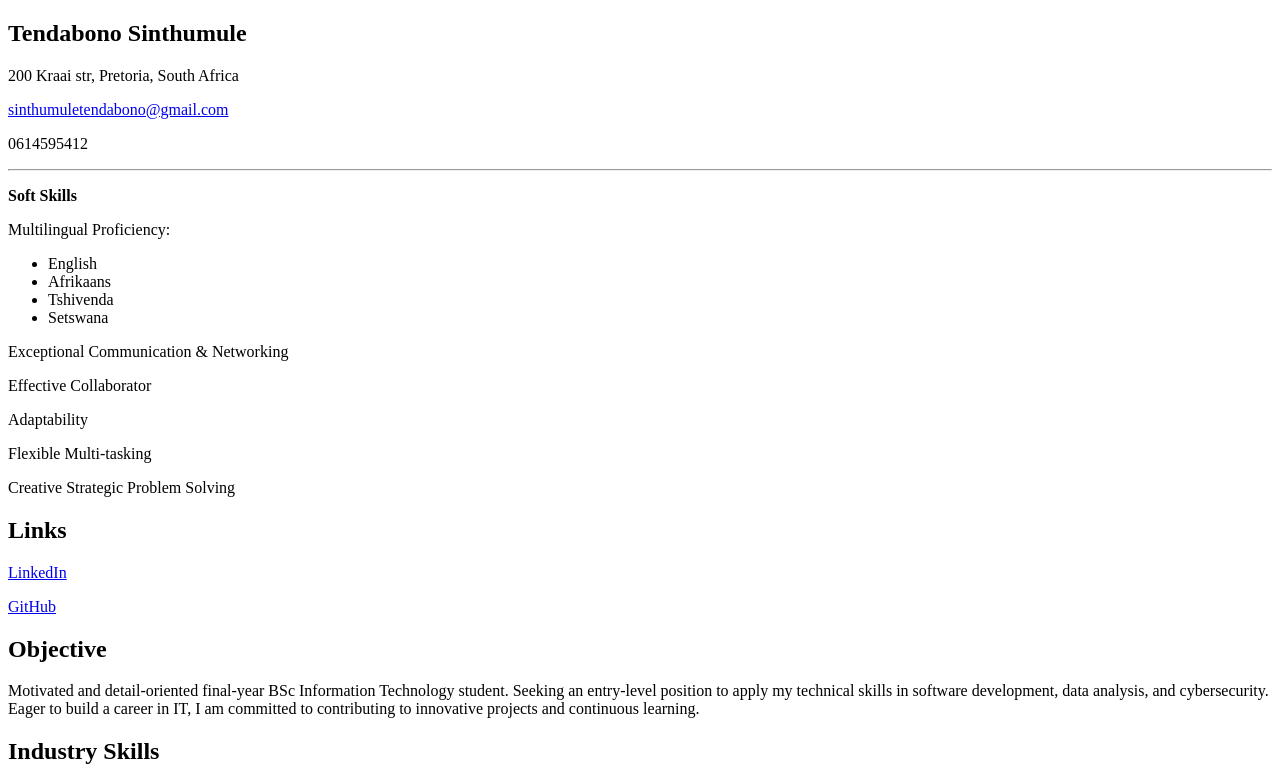
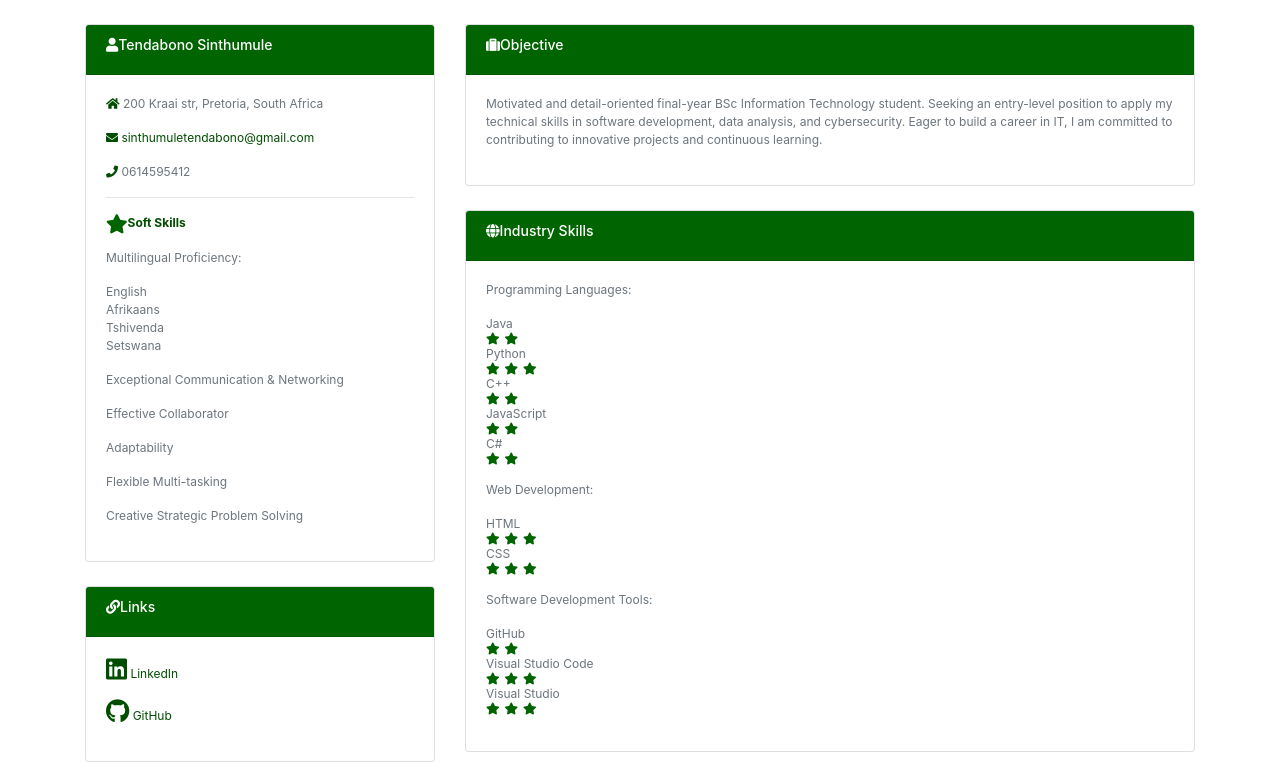
Before and after one commit to TS29TR21/VirtualCV, a plain HTML site: page index.html in a window 1280 px wide. Shown: the top 773 px of the page. Drawn offline with nearby package versions, Linux system fonts and the light colour scheme.

Commit message:
Complete the whole website

```diff
--- a/index.html
+++ b/index.html
@@ -1,11 +1,122 @@
 <!DOCTYPE html>
 <html lang="en">
 <head>
-    <meta charset="UTF-8" />
-    <meta name="viewport" content="width=device-width, initial-scale=1.0" />
-    <title>Document</title>
+    <meta charset="UTF-8">
+    <meta name="viewport" content="width=device-width, initial-scale=1.0">
+    <title>Tendabono Sinthumule - CV</title>
+    <link rel="stylesheet" href="https://stackpath.bootstrapcdn.com/bootstrap/4.5.2/css/bootstrap.min.css">
+    <link rel="stylesheet" href="https://cdnjs.cloudflare.com/ajax/libs/font-awesome/5.15.3/css/all.min.css">
+    <style>
+        /* Custom Colors */
+        .text-dark-green {
+            color: #004d00;
+        }
+        .bg-dark-green {
+            background-color: #004d00;
+        }
+        .card-header-bg {
+            background-color: #004d00; /* Professional green */
+            color: white;
+        }
+
+        /* Card Styling */
+        .card-header {
+            background-color: darkgreen; /* Professional green */
+            color: white;
+        }
+        .card-body {
+            padding: 1.25rem;
+            transition: background-color 0.3s ease; /* Smooth background transition */
+        }
+
+        /* Icons */
+        .icon-large {
+            font-size: 1.5rem;
+        }
+
+        /* Hover Effects */
+        .text-hover:hover {
+            color: darkgreen;
+        }
+        .card:hover {
+            transform: translateY(-10px); /* Lift the card on hover */
+            box-shadow: 0 6px 12px rgba(0, 0, 0, 0.2); /* Enhance shadow on hover */
+        }
+
+        /* Animation for Sections */
+        .section {
+            transition: transform 0.3s ease, box-shadow 0.3s ease;
+            animation: fadeIn 1s ease-in-out; /* Fade in animation for sections */
+        }
+        .section:hover {
+            transform: translateY(-10px);
+            box-shadow: 0 6px 12px rgba(0, 0, 0, 0.2);
+        }
+
+        @keyframes fadeIn {
+            from {
+                opacity: 0;
+                transform: translateY(10px);
+            }
+            to {
+                opacity: 1;
+                transform: translateY(0);
+            }
+        }
+
+        /* Skill Rating */
+        .skill-rating {
+            display: flex;
+            align-items: center;
+        }
+        .skill-rating i {
+            color: darkgreen; /* Color for filled stars */
+            margin-right: 5px;
+        }
+        .skill-rating .fa-star {
+            color: darkgreen;
+        }
+        .skill-rating .fa-star-o {
+            color: lightgray;
+        }
+
+        /* Adjust font sizes */
+        .card-header h2, .card-body p, .card-body h5, .card-body h6 {
+            font-size: 0.875rem;
+        }
+        .card-body p {
+            font-size: 0.75rem;
+        }
+
+        /* Smaller Font Size */
+        .small-text {
+            font-size: 0.875rem; /* One unit smaller than the base size of 1rem */
+        }
+
+        /* Multilingual Proficiency List */
+        .multilingual-list li {
+            font-size: 0.75rem; /* Make the font size one unit smaller */
+        }
+        .programming-list li{
+            font-size: 0.75rem;
+        }
+        .web-list li{
+            font-size: 0.75rem;
+        }
+        .software-list li{
+            font-size: 0.75rem;
+        }
+
+        /* Soft Skills Icon */
+        .soft-skills-icon {
+            color: darkgreen; /* Same color as skill bar */
+            font-size: 1.2rem;
+            vertical-align: middle;
+        }
+    </style>
 </head>
 <body>
+
 <div class="container my-4">
     <div class="row">
         <!-- Left Column -->
@@ -70,6 +181,8 @@
                 </div>
             </div>
         </div>
+        <!-- End Left Column -->
+
         <!-- Right Column -->
         <div class="col-md-8">
             <div class="card bg-white text-secondary mb-4 section">
@@ -84,6 +197,7 @@
                     </p>
                 </div>
             </div>
+
 
             <div class="card bg-white text-secondary mb-4 section">
                 <div class="card-header">
@@ -203,6 +317,7 @@
                     </ul>
                 </div>
             </div>
+
             <div class="card bg-white text-secondary mb-4 section">
                 <div class="card-header">
                     <h2 class="text-white">
@@ -239,5 +354,9 @@
     <p>Powered by Tendabono Sinthumule</p>
 </footer>
 
+<!-- Bootstrap and Font Awesome Scripts -->
+<script src="https://code.jquery.com/jquery-3.5.1.slim.min.js"></script>
+<script src="https://cdn.jsdelivr.net/npm/@popperjs/core@2.9.2/dist/umd/popper.min.js"></script>
+<script src="https://stackpath.bootstrapcdn.com/bootstrap/4.5.2/js/bootstrap.min.js"></script>
 </body>
 </html>
```
Lines whose indentation alone changed are shown as unchanged.
